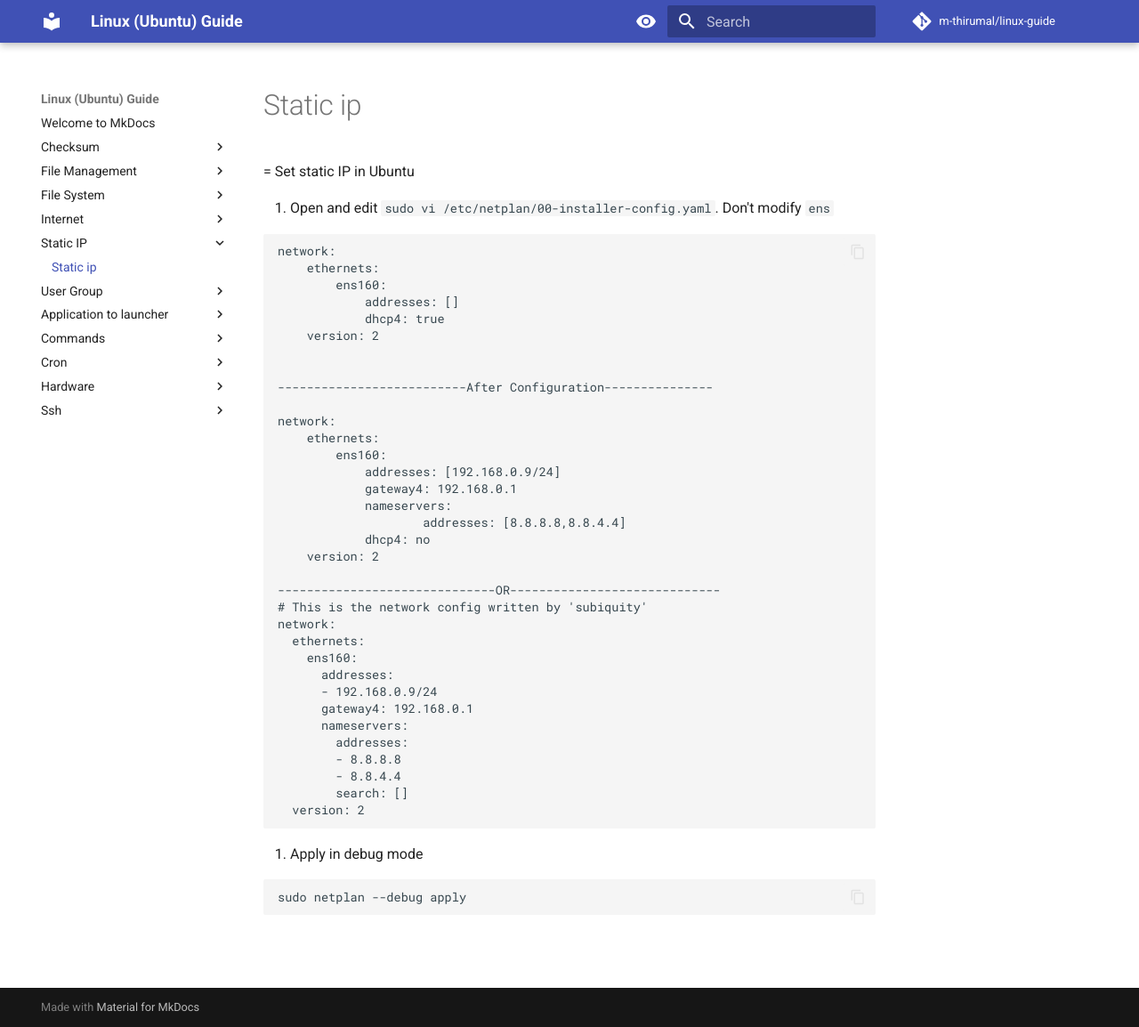
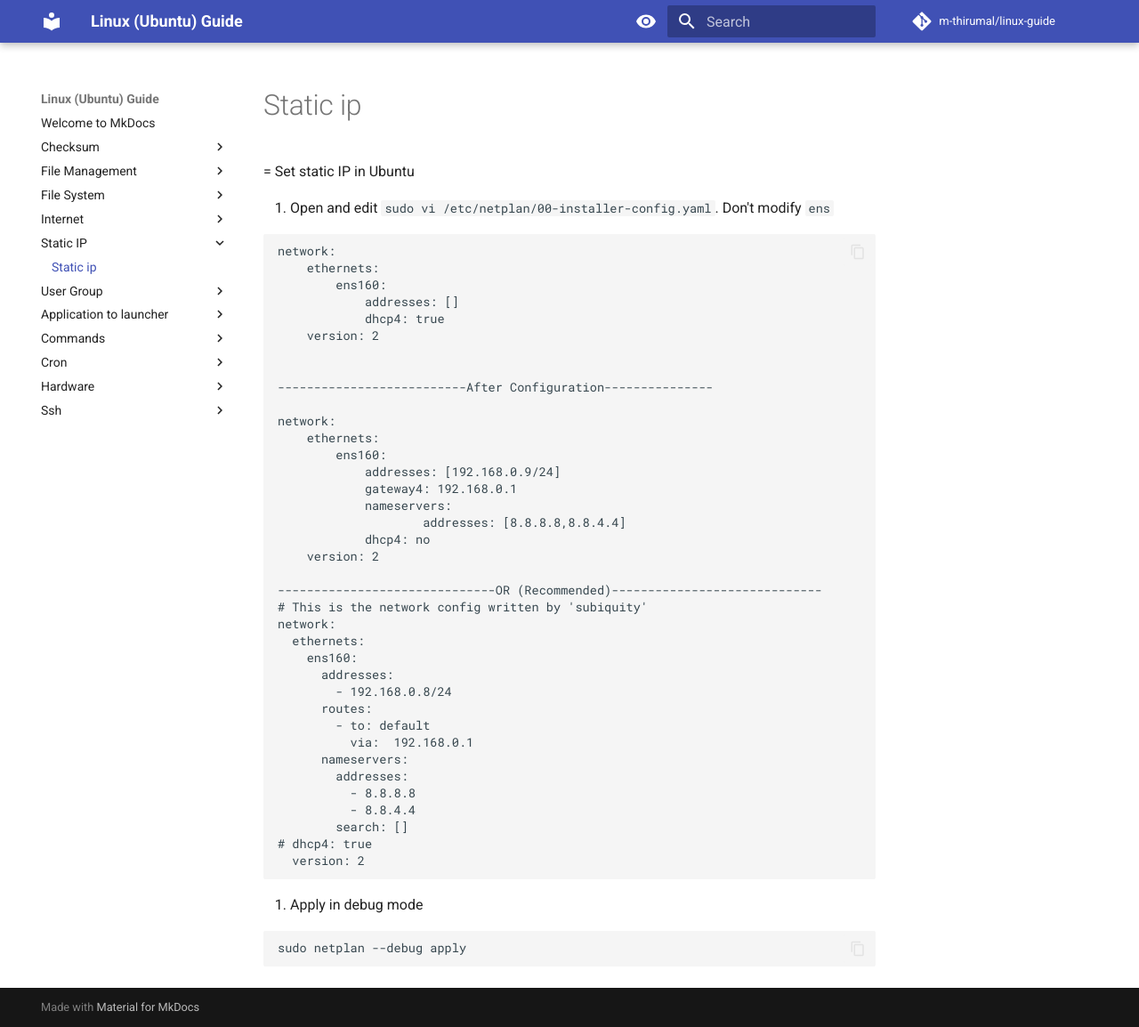
Before and after one commit to m-thirumal/linux-guide, an MkDocs documentation site: the page built from docs/Static IP/static ip.md, in a window 1280 px wide and 1154 px high. Shown: the whole window at 89% size. Built offline with MkDocs 1.6.1 and Material for MkDocs 9.7.7, drawn with Linux system fonts in a browser that asks for light colours; comment, search, counter and statistics services are not loaded.

Commit message:
Update static ip.md

````diff
--- a/docs/Static IP/static ip.md
+++ b/docs/Static IP/static ip.md
@@ -23,19 +23,22 @@ network:
             dhcp4: no
     version: 2
 
-------------------------------OR-----------------------------
+------------------------------OR (Recommended)-----------------------------
 # This is the network config written by 'subiquity'
 network:
   ethernets:
     ens160:
       addresses:
-      - 192.168.0.9/24
-      gateway4: 192.168.0.1
+        - 192.168.0.8/24
+      routes:
+        - to: default
+          via:  192.168.0.1
       nameservers:
         addresses:
-        - 8.8.8.8
-        - 8.8.4.4
+          - 8.8.8.8
+          - 8.8.4.4
         search: []
+# dhcp4: true
   version: 2
 
 ```
````
